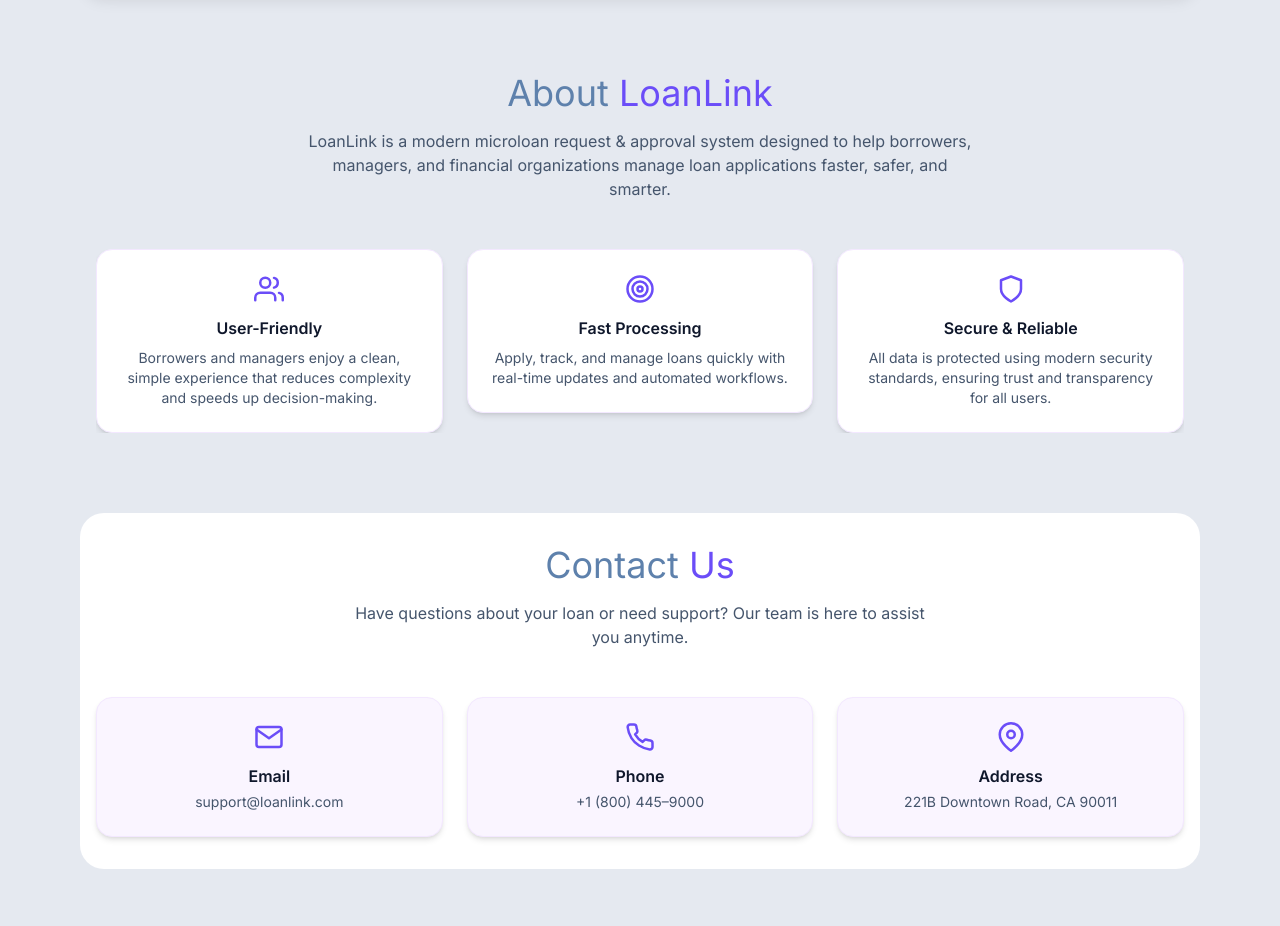
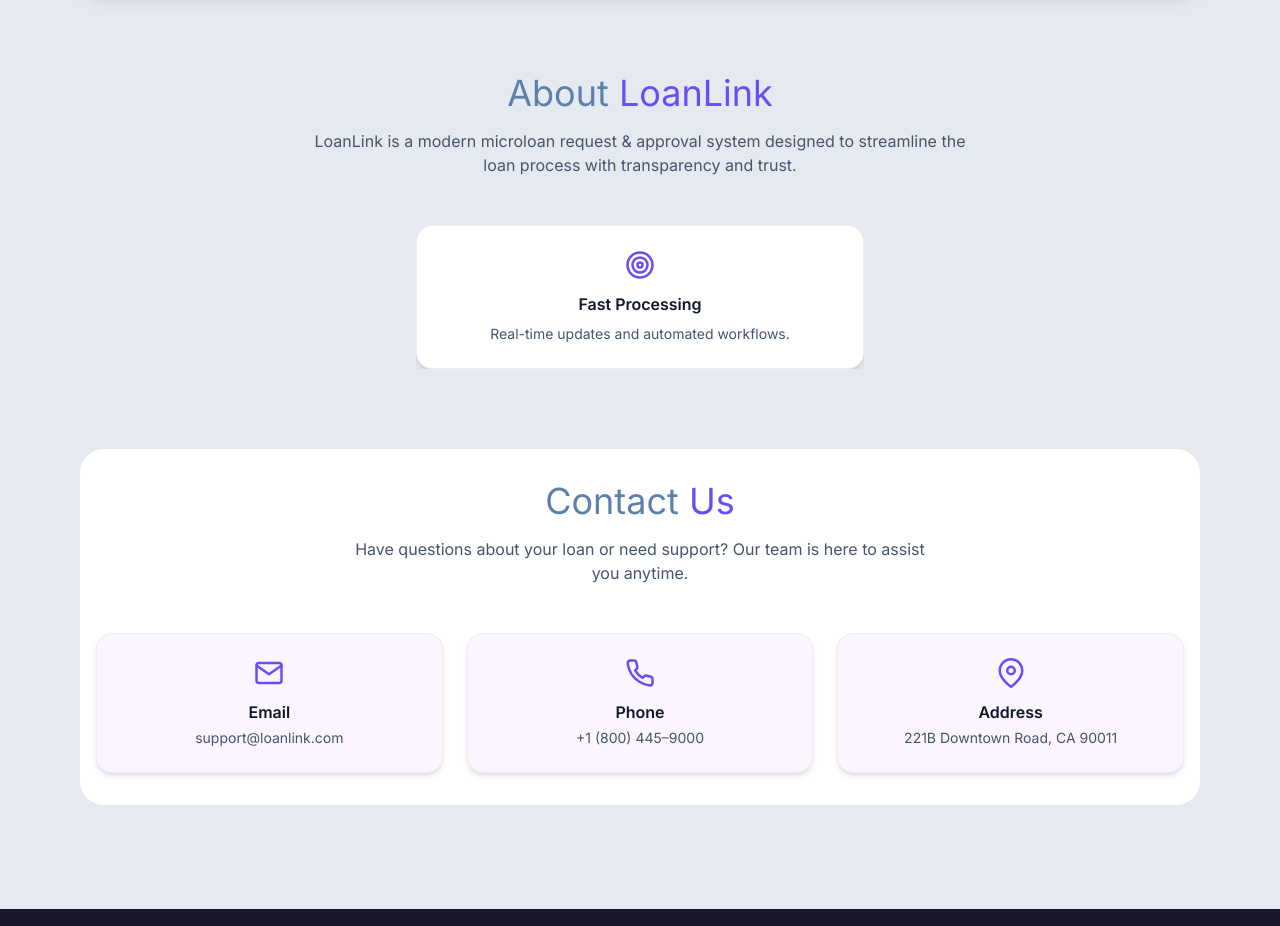
Before and after one commit to nswarnob/mrats-client, a React (Vite) app: page / in a window 1280 px wide. Shown: the part 960-1886 px from the top of the page. Built offline with nearby package versions, Linux system fonts and the light colour scheme; no server answers.

Commit message:
update about us

```diff
--- a/src/ui/AboutUs.jsx
+++ b/src/ui/AboutUs.jsx
@@ -22,27 +22,25 @@ const AboutUs = () => {
         initial={{ opacity: 0 }}
         whileInView={{ opacity: 1 }}
         transition={{ duration: 0.6 }}
-        className="mt-4 max-w-2xl mx-auto text-center text-slate-600 text-sm md:text-base"
+        className="mt-4 max-w-2xl mx-auto text-center text-slate-600"
       >
         LoanLink is a modern microloan request & approval system designed to
-        help borrowers, managers, and financial organizations manage loan
-        applications faster, safer, and smarter.
+        streamline the loan process with transparency and trust.
       </motion.p>
 
-      <div className="mt-12">
+      {/* 🔁 AUTO SLIDING CENTER CARD */}
+      <div className="mt-12 max-w-md mx-auto">
         <Swiper
           modules={[Autoplay]}
-          spaceBetween={24}
+          slidesPerView={1}
+          centeredSlides={true}
           loop={true}
+          speed={1000}
           autoplay={{
-            delay: 2500,
+            delay: 2000,
             disableOnInteraction: false,
           }}
-          breakpoints={{
-            320: { slidesPerView: 1 },
-            640: { slidesPerView: 2 },
-            1024: { slidesPerView: 3 },
-          }}
+          grabCursor={true}
         >
           <SwiperSlide>
             <motion.div
@@ -54,8 +52,7 @@ const AboutUs = () => {
                 User-Friendly
               </h3>
               <p className="mt-2 text-sm text-slate-600">
-                Borrowers and managers enjoy a clean, simple experience that
-                reduces complexity and speeds up decision-making.
+                Clean and simple experience that speeds up decisions.
               </p>
             </motion.div>
           </SwiperSlide>
@@ -70,8 +67,7 @@ const AboutUs = () => {
                 Fast Processing
               </h3>
               <p className="mt-2 text-sm text-slate-600">
-                Apply, track, and manage loans quickly with real-time updates
-                and automated workflows.
+                Real-time updates and automated workflows.
               </p>
             </motion.div>
           </SwiperSlide>
@@ -86,8 +82,7 @@ const AboutUs = () => {
                 Secure & Reliable
               </h3>
               <p className="mt-2 text-sm text-slate-600">
-                All data is protected using modern security standards, ensuring
-                trust and transparency for all users.
+                Protected using modern security standards.
               </p>
             </motion.div>
           </SwiperSlide>
```
